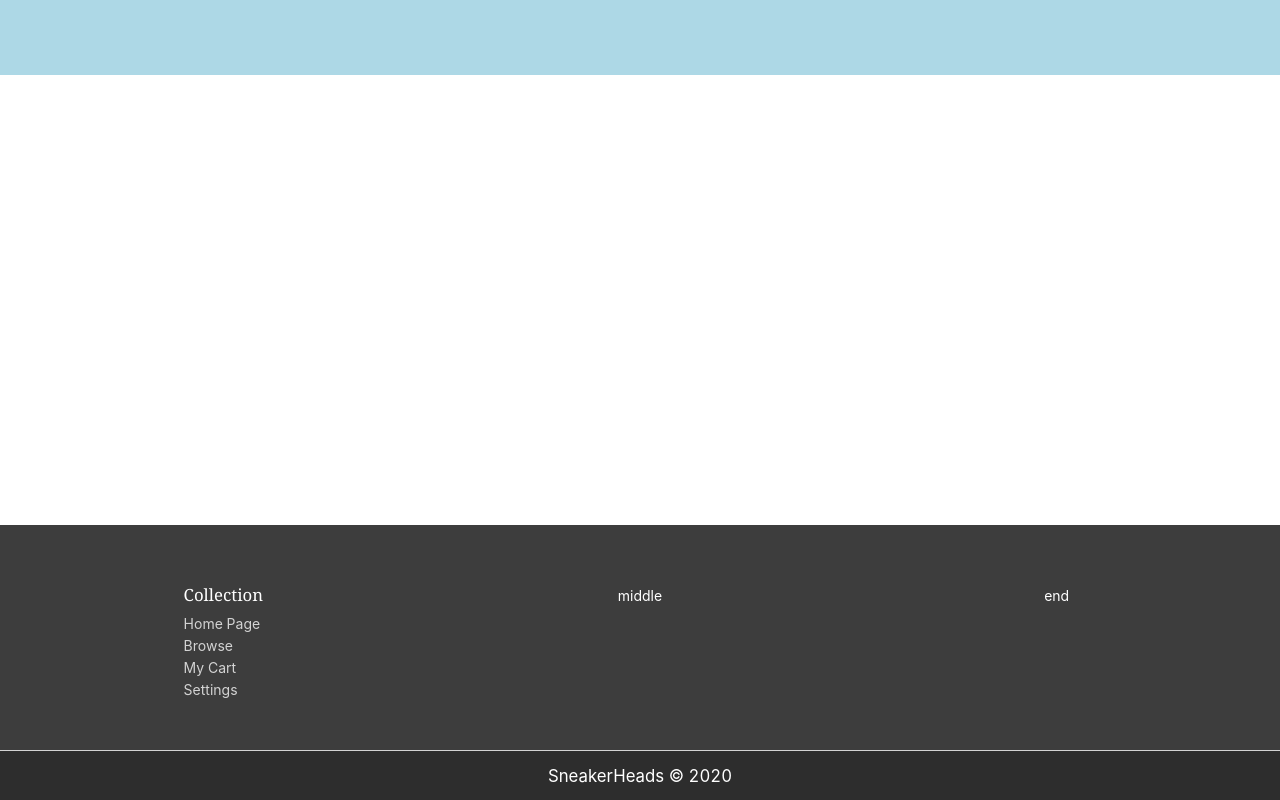
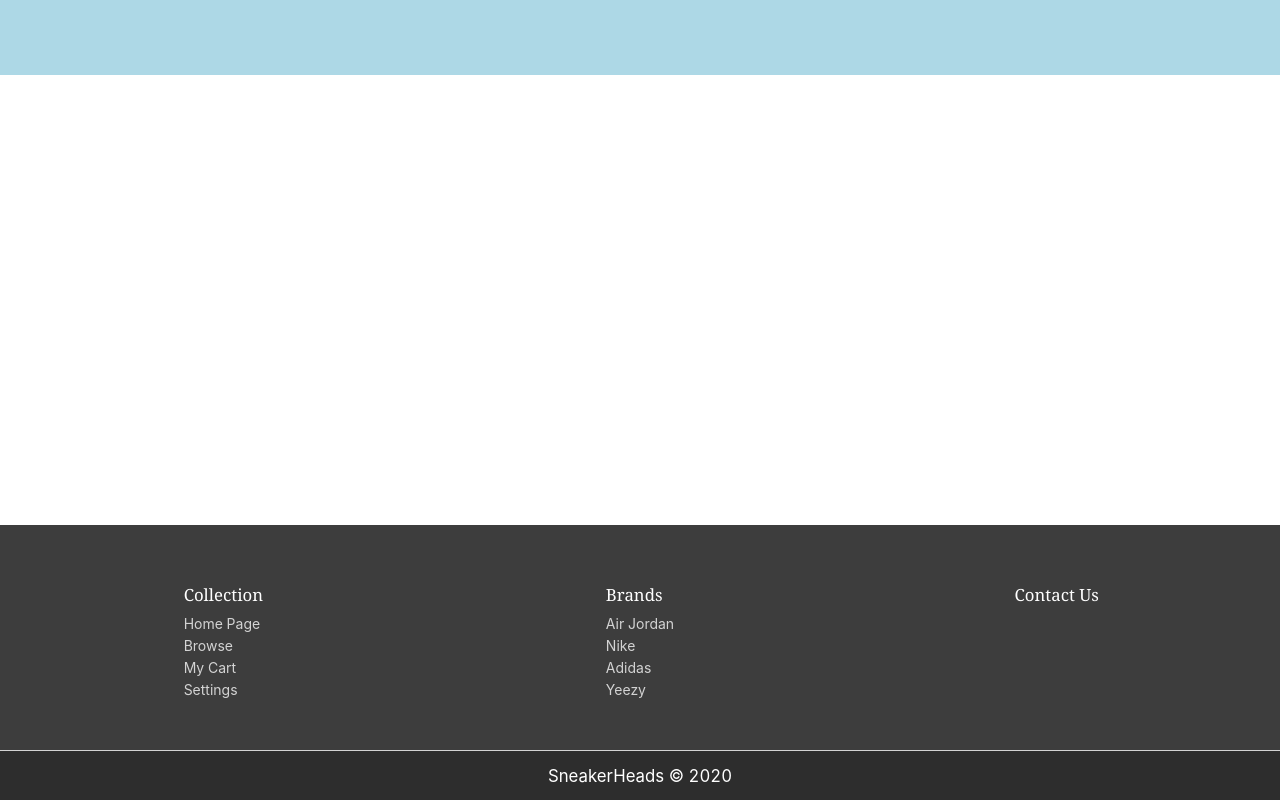
Before and after one commit to yuvalll666/SneakerHeads-FullProject-Local, a React (Create React App) app: page / in a window 1280 px wide. Shown: the part 332-1132 px from the top of the page. Built offline with nearby package versions, Linux system fonts and the light colour scheme.

Commit message:
footer css

```diff
--- a/src/components/Footer.jsx
+++ b/src/components/Footer.jsx
@@ -1,21 +1,25 @@
 import React from "react";
 import "../css/Footer.css";
 import FooterNavbar from "./footerDetail/FooterNavbar";
+import MiddleSection from "./footerDetail/MiddleSection";
+import ContactUs from "./footerDetail/ContactUs";
 
 function Footer() {
   return (
     <div className="footer-container">
       <div className="top-stripe-container col-12">
         <div className="container-fluid">
-          <div className="row mt-4">
-            <div className="d-flex justify-content-center col-4">
+          <div className="row mt-4 d-flex justify-content-center">
+            <div className="col-4 sections">
               <FooterNavbar />
             </div>
-            <div className="d-flex justify-content-center col-4 text-white">
-              middle
+
+            <div className="col-4 sections">
+              <MiddleSection />
             </div>
-            <div className="d-flex justify-content-center col-4 text-white">
-              end
+
+            <div className="col-4 sections">
+              <ContactUs />
             </div>
           </div>
         </div>
--- /dev/null
+++ b/src/components/footerDetail/ContactUs.jsx
@@ -0,0 +1,12 @@
+import React from "react";
+import "../../css/Footer.css";
+function ContactUs() {
+  return (
+    <div className="navbar-container">
+      <h5 className="section-headline ">Contact Us</h5>
+
+    </div>
+  );
+}
+
+export default ContactUs;
--- /dev/null
+++ b/src/components/footerDetail/MiddleSection.jsx
@@ -0,0 +1,33 @@
+import React from "react";
+import "../../css/Footer.css";
+import { Link } from "react-router-dom";
+function MiddleSection() {
+  return (
+       <div className="navbar-container">
+      <nav className="footer-navbar">
+        <h5 className="section-headline">Brands</h5>
+        <div>
+          <ul>
+            <li>
+              <Link className="links" to="/">Air Jordan</Link>
+            </li>
+            <li>
+              <Link className="links" to="/products">Nike</Link>
+            </li>
+            <li>
+              <Link className="links" to="/cart">Adidas</Link>
+            </li>
+            <li>
+              <Link className="links" to="/user-page">Yeezy</Link>
+            </li>
+            <li>
+              <Link className="links" to=""> </Link>
+            </li>
+          </ul>
+        </div>
+      </nav>
+    </div>
+  )
+}
+
+export default MiddleSection
--- a/src/css/Footer.css
+++ b/src/css/Footer.css
@@ -52,3 +52,8 @@
 
   font-family: Georgia, "Times New Roman", Times, serif;
 }
+
+.sections{
+  display: flex;
+  justify-content: center;
+}
```
